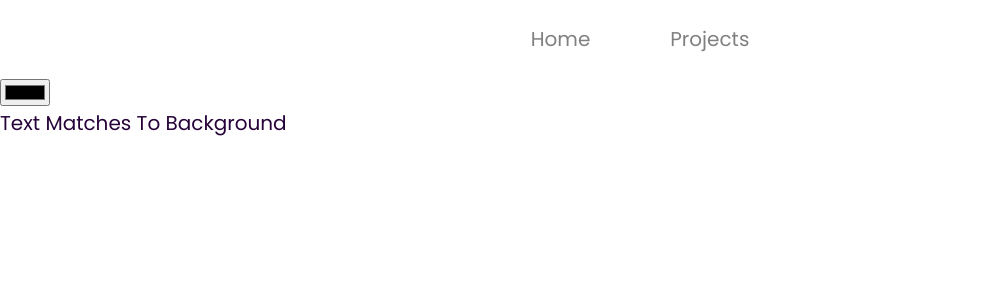
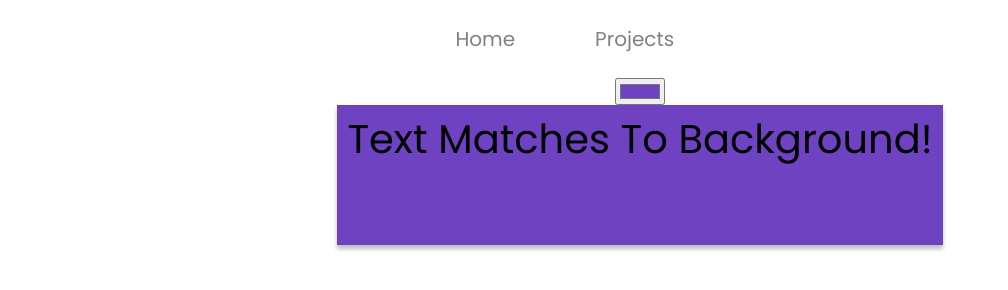
Before and after one commit to voigtnathan/portfolio-site, a Gatsby site: page /demos in a window 1280 px wide. Shown: the whole page, without its empty margins (0-1008 px from the left). Built offline with nearby package versions, Linux system fonts and the light colour scheme; Gatsby itself is replaced by a stand-in of ours.

Commit message:
contrast detector working, neural net needs tuning

```diff
--- a/src/components/appbar.js
+++ b/src/components/appbar.js
@@ -11,6 +11,9 @@
         <li className="nav-item mx-4">
           <Intent to="/projects">Projects</Intent>
         </li>
+        <li className="nav-item mx-4">
+          <Intent to="/demos">Demos</Intent>
+        </li>
       </ul>
     </div>
   )
--- a/src/components/textcontrast.js
+++ b/src/components/textcontrast.js
@@ -1,13 +1,13 @@
 import React, { Component } from "react"
 import brain from "brain.js";
+import "../../src/style.css";
 
 class TextContrast extends Component {
 
-    // {/* <script src="https://unpkg.com/brain.js@1.1.2/browser.min.js"></script> */}
-
     state = {
-        hexColor: '#000000',
-        rgb: null
+        hexColor: '#6f42c1',
+        textShade: '#000000',
+        rgbObject: {r: 0.44, g: 0.26, b: 0.76}
     }
     // converts hexadecimal color code to rgb values
     convertRgb = (hex) => {
@@ -17,7 +17,7 @@
             return r + r + g + g + b + b;
         });
 
-        var result = /^#?([a-f\d]{2})([a-f\d]{2})([a-f\d]{2})$/i.exec(hex);
+        let result = /^#?([a-f\d]{2})([a-f\d]{2})([a-f\d]{2})$/i.exec(hex);
 
         console.log(result ? {
             r: Math.round(parseInt(result[1], 16) / 2.55) / 100,
@@ -25,72 +25,88 @@
             b: Math.round(parseInt(result[3], 16) / 2.55) / 100
         } : null)
 
-        // this.setState({
-        //     rgb: result ? {
-        //         r: Math.round(parseInt(result[1], 16) / 2.55) / 100,
-        //         g: Math.round(parseInt(result[2], 16) / 2.55) / 100,
-        //         b: Math.round(parseInt(result[3], 16) / 2.55) / 100
-        //     } : null
-        // })
+        let finalResult = {
+            r: Math.round(parseInt(result[1], 16) / 2.55) / 100,
+            g: Math.round(parseInt(result[2], 16) / 2.55) / 100,
+            b: Math.round(parseInt(result[3], 16) / 2.55) / 100
+        }
 
-        console.log(this.state.rgb)
+       this.getTextColor(finalResult);
+
     }
 
     handleNewColor = (event, propertyName) => {
         this.setState({
             [propertyName]: event.target.value
+        }, () => {
+            this.convertRgb(this.state.hexColor);
         });
-    }
-    // end handleChange
-
-    componentDidUpdate(prevState){
-        if(this.state.hexColor !== prevState.hexColor){
-            this.convertRgb(this.state.hexColor);
-        }
 
     }
 
-    // // create new neural network
-    // input.addEventListener("change", (event) => {
-    //     const rgb = convertRgb(event.target.value);
-    //     const network = new brain.NeuralNetwork();
 
+    getTextColor = (rgb) => {
+        // create new neural network
+        const network = new brain.NeuralNetwork();
 
+        // training neural network
+        network.train([
+            { input: { r: 0.03, g: 0.7, b: 0.5 }, output: { dark: 1 } },
+            { input: { r: 0.16, g: 0.09, b: 0.2 }, output: { light: 1 } },
+            { input: { r: 0.5, g: 0.5, b: 1.0 }, output: { light: 1 } },
+            { input: { r: 0.0431, g: 0.3458, b: 0.2627 }, output: { light: 1 } },
+            { input: { r: 0.9333, g: 0.8784, b: 0.5686 }, output: { dark: 1 } },
+            { input: { r: 0.3490, g: 0.2705, b: 0.8901 }, output: { light: 1 } },
+            { input: { r: 0.3843, g: 0.4862, b: 0.0941 }, output: { light: 1 } },
+            { input: { r: 0.2274, g: 0.0078, b: 0.8627 }, output: { light: 1 } },
+            { input: { r: 0.3764, g: 0.3843, b: 0.6941 }, output: { light: 1 } },
+            { input: { r: 0.2862, g: 0.5960, b: 0.0470 }, output: { light: 1 } },
+            { input: { r: 0.6549, g: 0.7019, b: 0.7098 }, output: { dark: 1 } },
+            { input: { r: 0.0431, g: 0.0666, b: 0.4862 }, output: { light: 1 } },
+            { input: { r: 0.8431, g: 0.4431, b: 0.2627 }, output: { light: 1 } },
+            { input: { r: 0.6, g: 0.4, b: 0.2 }, output: { dark: 1 } },
+            { input: { r: 0, g: 0, b: 1 }, output: { light: 1 } },
+            { input: { r: 1, g: 0, b: 0 }, output: { dark: 1 } },
+            { input: { r: 0, g: 1, b: 0 }, output: { dark: 1 } },
+            { input: { r: 1, g: 0, b: 1 }, output: { dark: 1 } },
+            { input: { r: 0, g: 1, b: 1 }, output: { dark: 1 } },
+            { input: { r: 1, g: 1, b: 0 }, output: { dark: 1 } },
+            { input: { r: 0, g: 0, b: 0 }, output: { light: 1 } },
+            { input: { r: 1, g: 1, b: 1 }, output: { dark: 1 } }
+        ]);
+        let result = brain.likely(rgb, network);
 
-    // training neural network
-    // network.train([
-    //     { input: { r: 0.03, g: 0.7, b: 0.5 }, output: { dark: 1 } },
-    //     { input: { r: 0.16, g: 0.09, b: 0.2 }, output: { light: 1 } },
-    //     { input: { r: 0.5, g: 0.5, b: 1.0 }, output: { light: 1 } },
-    //     { input: { r: 0.0431, g: 0.3458, b: 0.2627 }, output: { light: 1 } },
-    //     { input: { r: 0.9333, g: 0.8784, b: 0.5686 }, output: { dark: 1 } },
-    //     { input: { r: 0.3490, g: 0.2705, b: 0.8901 }, output: { light: 1 } },
-    //     { input: { r: 0.3843, g: 0.4862, b: 0.0941 }, output: { light: 1 } },
-    //     { input: { r: 0.2274, g: 0.0078, b: 0.8627 }, output: { light: 1 } },
-    //     { input: { r: 0.3764, g: 0.3843, b: 0.6941 }, output: { light: 1 } },
-    //     { input: { r: 0.2862, g: 0.5960, b: 0.0470 }, output: { light: 1 } },
-    //     { input: { r: 0.6549, g: 0.7019, b: 0.7098 }, output: { dark: 1 } },
-    //     { input: { r: 0.0431, g: 0.0666, b: 0.4862 }, output: { light: 1 } },
-    //     { input: { r: 0.8431, g: 0.4431, b: 0.2627 }, output: { light: 1 } },
-    // ]);
+        console.log(result + ' XXXXXXXXXXXXXXXXXXXX  result')
 
+        let newTextShade;
 
+        if (result === "dark") {
+            newTextShade = "#000000"
+        } else {
+            newTextShade = "#fff"
+        };
 
+        // const newTextShade = result === "dark" ? "#000000" : "#fff";
+        console.log(newTextShade + ' XXXXXXXXXXXXXXXXX   NEW')
 
-    // neural network uses training cases to estimate whether or not text should be light or dark.
-    // estimates are returned as a confidence percentage between 0 & 1
+        // this.setTextShade(newTextShade);
+        this.setState({
+            textShade: newTextShade
+        })
+    }
 
-    // const result = brain.likely(rgb, network);
-    // console.log(result);
-    // panel.style.background = event.target.value;
-    // panel.style.color = result === "dark" ? "black" : "white";
-    // });
     render() {
         return (
             <div>
-                <input type="color" value={this.state.hexColor}
-                    onChange={(event) => this.handleNewColor(event, 'hexColor')} />
-                <div id="panel">Text Matches To Background</div>
+                <div id="demos">
+                    <input type="color" label="Pick a color!" value={this.state.hexColor}
+                        onChange={(event) => this.handleNewColor(event, 'hexColor')} />
+                </div>
+                <div id="demos">
+                    <div id="panel" style={{ backgroundColor: this.state.hexColor }}>
+                        <h1 className="title-contrast" style={{ color: this.state.textShade }}>Text Matches To Background!</h1>
+                    </div>
+                </div>
             </div>
         )
     }
--- a/src/pages/demos.js
+++ b/src/pages/demos.js
@@ -13,7 +13,7 @@
         <meta charSet="utf-8" />
         <title>Projects | Sumanth</title>
       </Helmet>
-      <div className="row">
+      <div id="row">
         <TextContrast />
       </div>
     </div>
--- a/src/pages/index.js
+++ b/src/pages/index.js
@@ -11,7 +11,7 @@
       <Info />
       <Helmet>
         <meta charSet="utf-8" />
-        <title>Nate Voigt</title>
+        <title>Hi there! I'm Nate Voigt</title>
       </Helmet>
     </div>
   )
--- a/src/style.css
+++ b/src/style.css
@@ -40,7 +40,19 @@
   transform: scale(1.5);
   color: #764b8e;
 }
-
+.title-contrast {
+  text-align: center;
+}
+#demos {
+  display: flex;
+  justify-content: center;
+}
+#panel {
+  box-shadow: 0px 4px 4px rgba(0, 0, 0, 0.25);
+  padding: 10px;
+  height: 7em;
+  width: 10;
+}
 .card {
   box-shadow: 0px 4px 4px rgba(0, 0, 0, 0.25);
   transition: 0.1s ease-in;
```
Also changed, not shown: package.json (+6 -1 lines), 1 other file.
